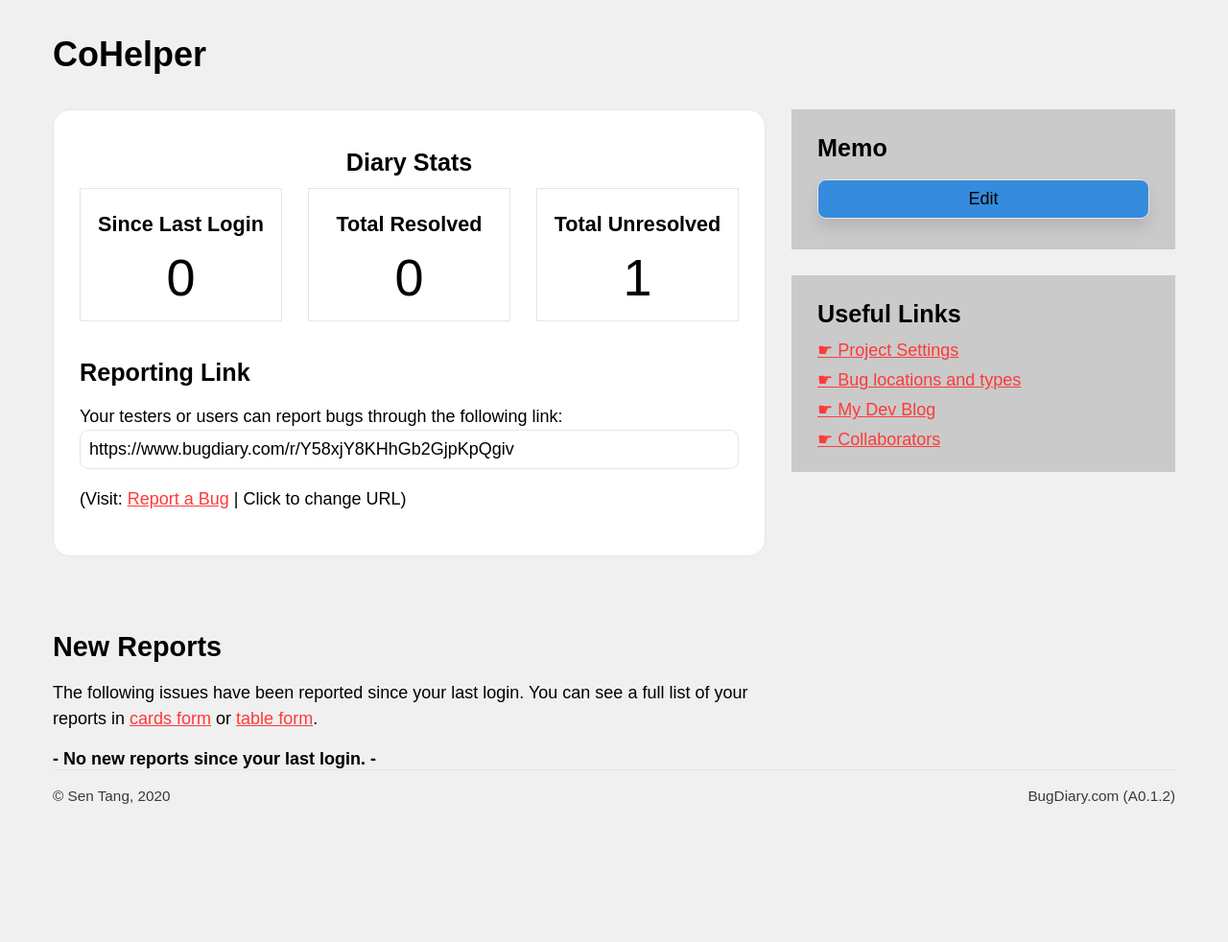
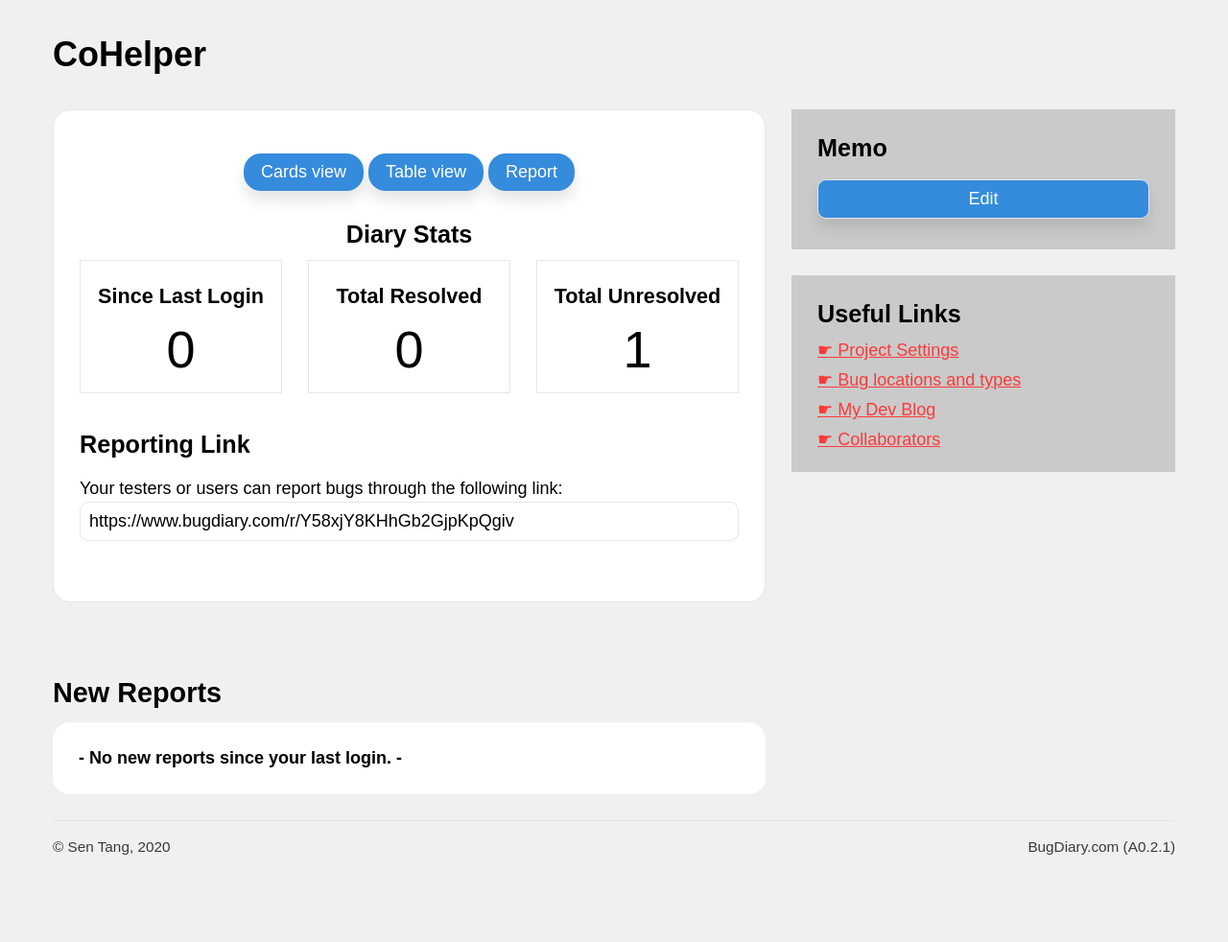
Before and after one commit to daryl-sen/bugdiary, a Flask app: a page that uses application/templates/base.html in a window 1280 px wide. Shown: the part 105-1087 px from the top of the page at 96% size. Before the commit the page ends 943 px from the top, so only its background shows below. Run offline with Flask 2, Linux system fonts and the light colour scheme; a user stored in the database is signed in; data comes from the database, SQL or seed files in the repository; both versions use the stored data as it was after the commit; style sheets or scripts are compiled from the project's sources.

Commit message:
working tables view

```diff
--- a/application/projects/templates/projects/dashboard.html
+++ b/application/projects/templates/projects/dashboard.html
@@ -16,6 +16,11 @@
 <div class="main-aside">
     <main>
         <div class="block lined rounded text-centered bg-white">
+            <div>
+                <a href="{{ url_for('projects.view_bugs', project_url = project.url, view_type = 'cards') }}" class="button-secondary rounded shadowed">Cards view</a>
+                <a href="{{ url_for('projects.view_bugs', project_url = project.url, view_type = 'tables') }}" class="button-secondary rounded shadowed">Table view</a>
+                <a href="{{ url_for('core.redirect_to', project_url = project.url )}}" class="button-secondary rounded shadowed">Report</a>
+            </div>
             <h3>Diary Stats</h3>
             <div class="block-comparison-3">
                 <div class="comp1 text-centered lined bg-white">
@@ -32,30 +37,27 @@
                 </div>
             </div>
 
+
+
             <div style="text-align: left">
                 <h3>Reporting Link</h3>
                 <p>
                     Your testers or users can report bugs through the following link:
                     <input type="text" readonly value="https://www.bugdiary.com/r/{{ project.url }}">
-                    (Visit: <a href="{{ url_for('core.redirect_to', project_url = project.url )}}">Report a Bug</a> | <a onclick="toggleElement('change_url')">Click to change URL</a>)
-                    <p id="change_url" class="hidden">
-                        All links are generated randomly. We can change your URL for you if it contains an offensive word. Contact an admin to have your URL changed.
-                    </p>
                 </p>
             </div>
         </div>
 
         <div class="spacer-small"></div>
         <h2>New Reports</h2>
-        <p>
-            The following issues have been reported since your last login. You can see a full list of your reports in <a href="{{ url_for('projects.cards_view', project_url = project.url) }}">cards form</a> or <a href="">table form</a>.
-        </p>
         {% if new_reports != None %}
             {% for bug in new_reports %}
             {{ macros.bugcard(bug, False) }}
             {% endfor %}
         {% else %}
-            <b>- No new reports since your last login. - </b>
+            <div class="bg-white rounded block">
+                <b>- No new reports since your last login. - </b>
+            </div>
         {% endif %}
     </main>
     <aside>
--- a/application/projects/views.py
+++ b/application/projects/views.py
@@ -269,9 +269,9 @@ def delete(project_url):
 
 
 
-@projects.route('/view_cards/<string:project_url>', methods = ['get', 'post'])
+@projects.route('/view_<string:view_type>/<string:project_url>', methods = ['get', 'post'])
 @login_required
-def cards_view(project_url):
+def view_bugs(view_type, project_url):
     target_project = Projects.query.filter_by(url = project_url).first()
 
     form = manage_card_form()
@@ -294,7 +294,10 @@ def cards_view(project_url):
         all_bugs = all_bugs.filter((Bugs.status == "PENDING") | (Bugs.status == "DELETED"))
 
 
-    return render_template('view_cards.html', project = target_project, bug_list = all_bugs if all_bugs.count() != 0 else None, form = form)
+    if view_type == "tables":
+        return render_template('view_tables.html', project = target_project, bug_list = all_bugs if all_bugs.count() != 0 else None, form = form)
+    elif view_type == "cards":
+        return render_template('view_cards.html', project = target_project, bug_list = all_bugs if all_bugs.count() != 0 else None, form = form)
 
 
 
@@ -311,21 +314,33 @@ def manage_card():
         return redirect(url_for('core.index'))
 
     if received['action'] == "delete":
-        target_bug.status = "DELETED"
+        if target_bug.status != "DELETED":
+            target_bug.status = "DELETED"
+        else:
+            target_bug.status = "PENDING"
         db.session.commit()
     elif received['action'] == "pin":
-        target_bug.status = "PINNED"
+        if target_bug.status != "PINNED":
+            target_bug.status = "PINNED"
+        else:
+            target_bug.status = "PENDING"
         db.session.commit()
     elif received['action'] == "resolve":
-        target_bug.status = "RESOLVED"
-        db.session.commit()
-    elif received['action'] == "undelete":
-        target_bug.status = "PENDING"
+        if target_bug.status != "RESOLVED":
+            target_bug.status = "RESOLVED"
+        else:
+            target_bug.status = "PENDING"
         db.session.commit()
 
-    bugcard = get_template_attribute('macros.html', 'bugcard')
-    resp = make_response(jsonify({'result': bugcard(target_bug, True)}),200)
-    return resp
+
+    if received['format'] == "card":
+        bugcard = get_template_attribute('macros.html', 'bugcard')
+        resp = make_response(jsonify({'result': bugcard(target_bug, True)}),200)
+        return resp
+    elif received['format'] == "table":
+        bugrow = get_template_attribute('macros.html', 'bug_row')
+        resp = make_response(jsonify({'result': bugrow(target_bug, True)}), 200)
+        return resp
 
 
 @projects.route('/memo', methods = ['post'])
--- a/application/static/css/unilay5.css
+++ b/application/static/css/unilay5.css
@@ -51,7 +51,7 @@ header nav a, header #navigation a {
   font-family: "Trebuchet MS", Helvetica, sans-serif;
 }
 header nav a:hover, header #navigation a:hover {
-  color: #fff;
+  color: #c9c9c9;
 }
 header nav #closeMenu, header #navigation #closeMenu {
   display: none;
@@ -188,15 +188,15 @@ main a.button-secondary, main a.button-primary {
 }
 main a.button-primary {
   background-color: #cf6b6e;
-  color: #000;
+  color: #fff;
 }
 main a.button-secondary {
   background-color: #358bdc;
-  color: #000;
+  color: #fff;
 }
 main a.button-primary:hover,
 main a.button-secondary:hover {
-  color: #fff;
+  color: #c9c9c9;
 }
 
 a:link, a:visited {
@@ -534,12 +534,12 @@ input[type=checkbox] {
 
 .button-primary {
   background-color: #cf6b6e;
-  color: #000;
+  color: #fff;
 }
 
 .button-secondary {
   background-color: #358bdc;
-  color: #000;
+  color: #fff;
 }
 
 textarea {
--- a/application/static/css/unilay5.scss
+++ b/application/static/css/unilay5.scss
@@ -2,18 +2,10 @@
 CONFIGURABLE COLORS
 ***************************************************************************** */
 
-@function contrast_text($color) {
-  @if (lightness($color) > 40) {
-    @return #000;
-  } @else {
-    @return #fff;
-  }
-}
-
 $primary_color: #cf6b6e; // color that will appear most
 $secondary_color: #358bdc; // a secondary color
-$primary_contrast_text: contrast_text($primary_color);
-$secondary_contrast_text: contrast_text($secondary_color);
+$primary_contrast_text: #fff;
+$secondary_contrast_text: #fff;
 
 
 
@@ -22,7 +14,7 @@ $font_color: #000; // general text color
 
 
 $navlink_color: #eeeeee; // color of links in the navigation menu
-$navlink_hover: #fff;
+$navlink_hover: #c9c9c9;
 $navlink_mobile_color: #393939; // color of links in the navigation menu on mobile devices
 $navlink_mobile_bg: #ffffff; // background color of links on mobile devices
 $navlink_mobile_button_color: #a72c30;
--- a/application/templates/base.html
+++ b/application/templates/base.html
@@ -1,5 +1,5 @@
 <!DOCTYPE html>
-{% set version = "A0.1.2" %}
+{% set version = "A0.2.1" %}
 <html lang="en" dir="ltr">
   <head>
     <meta charset="utf-8">
--- a/application/templates/macros.html
+++ b/application/templates/macros.html
@@ -85,17 +111,7 @@ aside {
             &circledcirc;
         </div>
         <div class="hidden cardcontrols" id='card-{{bug.id}}-controls'>
-            {% if bug.status != "RESOLVED" %}
-            <button onclick="fill_card_form('{{bug.id}}', 'resolve')">RESOLVE</button>
-            {% endif %}
-            {% if bug.status != "PINNED" %}
-            <button onclick="fill_card_form('{{bug.id}}', 'pin')">PIN &#x02606;</button>
-            {% endif %}
-            {% if bug.status != "DELETED" %}
-            <button onclick="fill_card_form('{{bug.id}}', 'delete')">DELETE &#128465;</button>
-            {% else %}
-            <button onclick="fill_card_form('{{bug.id}}', 'undelete')">UNDELETE &#128465;</button>
-            {% endif %}
+            {{ bug_controls(bug) }}
             <button onClick="showControls('card-{{bug.id}}-controls')" style="color: #ff3939">CANCEL &rarrhk;</button>
         </div>
         {% endif %}
```
Also changed, not shown: other parts of application/templates/macros.html (+73 -0 lines), application/projects/templates/projects/view_cards.html (+8 -4 lines), application/projects/templates/projects/view_tables.html (+119 -0 lines), application/data.sqlite, 1 other file.
